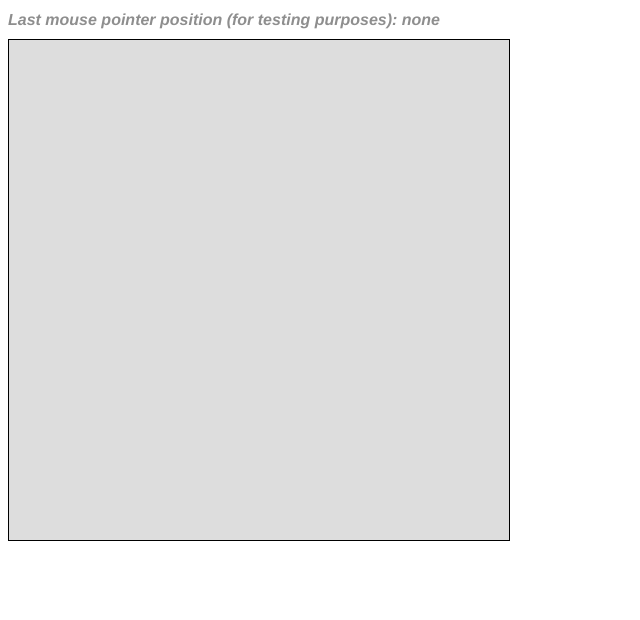
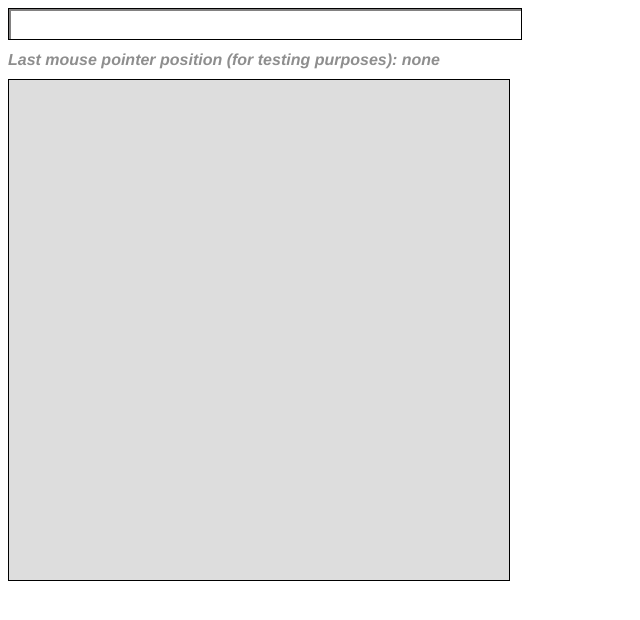
Before and after one commit to GBouffard/lettered_circles, a plain HTML site: page index.html in a window 1280 px wide. Shown: the whole page, without its empty margins (0-640 px from the left). Drawn offline with nearby package versions, Linux system fonts and the light colour scheme.

Commit message:
LC has no text in the typeable area when it opens

```diff
--- a/index.html
+++ b/index.html
@@ -9,7 +9,10 @@
   </head>
 
   <body>
+    <form>
+      <input type="text" id="myText"></input>
+    </form>
     <h1 id="coordinates">Last mouse pointer position (for testing purposes): none</h1>
-    <canvas id="LCcanvas"></canvas>
+    <canvas id="LC_canvas"></canvas>
   </body>
 </html>
--- a/public/LC_design.css
+++ b/public/LC_design.css
@@ -1,4 +1,4 @@
-#LCcanvas {
+#LC_canvas {
   width: 500px;
   height: 500px;
   background-color: #dddddd;
@@ -11,3 +11,15 @@ h1 {
   font-style: italic;
   color: #8E8E8E;
 }
+
+#myText {
+  font-family: Helvetica, Arial, Sans-serif;
+  font-size: 15px;
+  font-weight:bold;
+  border:solid 1px #000000;
+  color: #000000;
+  height: 28px;
+  padding-left:10px;
+  width: 500px;
+  box-shadow: 2px 2px 0 #828181 inset;
+}
--- a/src/LetteredCircles.js
+++ b/src/LetteredCircles.js
@@ -1,8 +1,8 @@
 $( document ).ready(function() {
-  $('#LCcanvas').attr('height', $('#LCcanvas').css('height'));
-  $('#LCcanvas').attr('width', $('#LCcanvas').css('width'));
+  $('#LC_canvas').attr('height', $('#LC_canvas').css('height'));
+  $('#LC_canvas').attr('width', $('#LC_canvas').css('width'));
 
-  $("#LCcanvas").click(function(page){
+  $("#LC_canvas").click(function(page){
     var x = page.pageX - this.offsetLeft;
     var y = page.pageY - this.offsetTop;
     $('#coordinates').html(x +', '+ y);
```
Also changed, not shown: spec/LetteredCirclesSpec.js (+6 -5 lines).
